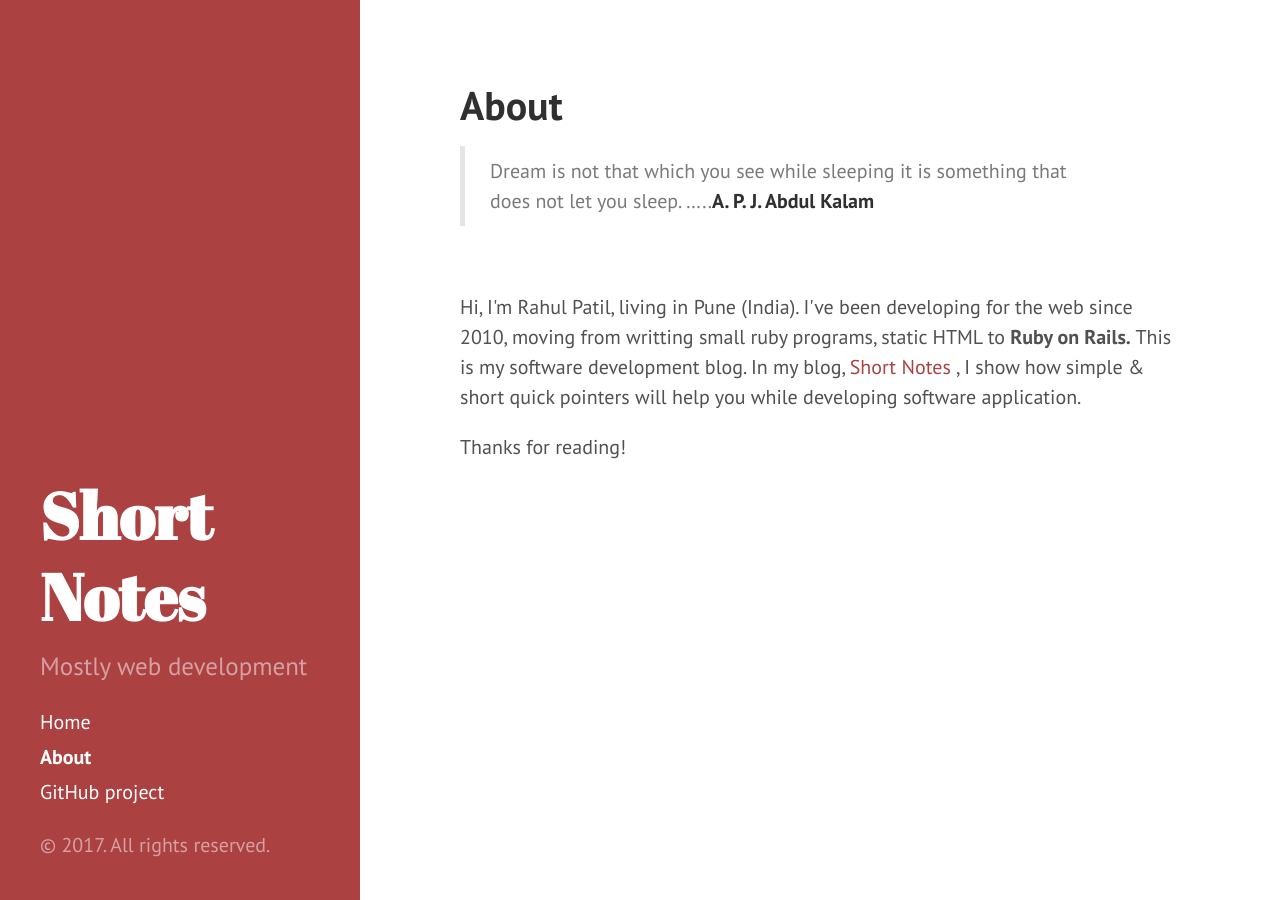
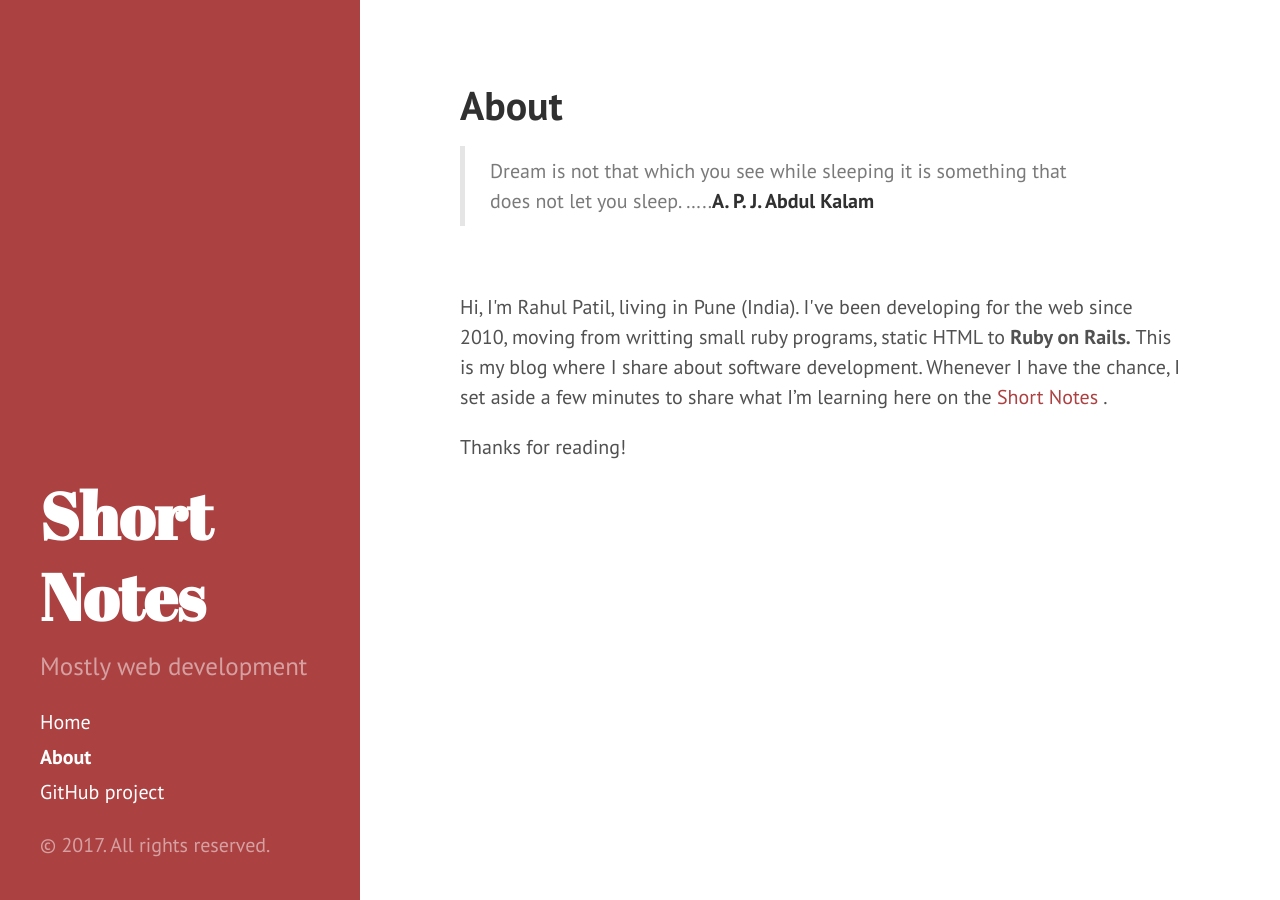
Before and after one commit to rah00l/rah00l.github.io, a Jekyll site: the page built from about.md, in a window 1280 px wide. Built offline with Jekyll 4.4.1, drawn with Linux system fonts in a browser that asks for light colours; Markdown is read by kramdown in place of the engine named in the settings.

Commit message:
Update about file

```diff
--- a/about.md
+++ b/about.md
@@ -7,27 +7,11 @@ title: About
 
 <br>
 <p>Hi, I'm Rahul Patil, living in Pune (India). I've been developing for the web since 2010,
-moving from writting small ruby programs, static HTML to <b>Ruby on Rails.</b> This is my software development blog.
-In my blog, <a href="{{ site.url }}"> {{ site.title }} </a>, I show how simple & short quick pointers will help you while developing software application.</p>
+moving from writting small ruby programs, static HTML to <b>Ruby on Rails.</b>
 
-<!-- In the novel, *The Strange Case of Dr. Jeykll and Mr. Hyde*, Mr. Poole is Dr. Jekyll's virtuous and loyal butler. Similarly, Poole is an upstanding and effective butler that helps you build Jekyll themes. It's made by [@mdo](https://twitter.com/mdo).
+This is my blog where I share about software development.
+Whenever I have the chance, I set aside a few minutes to share what I’m learning here on the <a href="{{ site.url }}"> {{ site.title }} </a>.
+</p>
 
-There are currently two themes built on Poole:
-
-* [Hyde](http://hyde.getpoole.com)
-* [Lanyon](http://lanyon.getpoole.com)
-
-Learn more and contribute on [GitHub](https://github.com/poole).
- -->
-<!-- ## Setup
-
-Some fun facts about the setup of this project include:
-
-* Built for [Jekyll](http://jekyllrb.com)
-* Developed on GitHub and hosted for free on [GitHub Pages](https://pages.github.com)
-* Coded with [Sublime Text 2](http://sublimetext.com), an amazing code editor
-* Designed and developed while listening to music like [Blood Bros Trilogy](https://soundcloud.com/maddecent/sets/blood-bros-series)
-
-Have questions or suggestions? Feel free to [open an issue on GitHub](https://github.com/poole/issues/new) or [ask me on Twitter](https://twitter.com/mdo). -->
 
 Thanks for reading!
```
